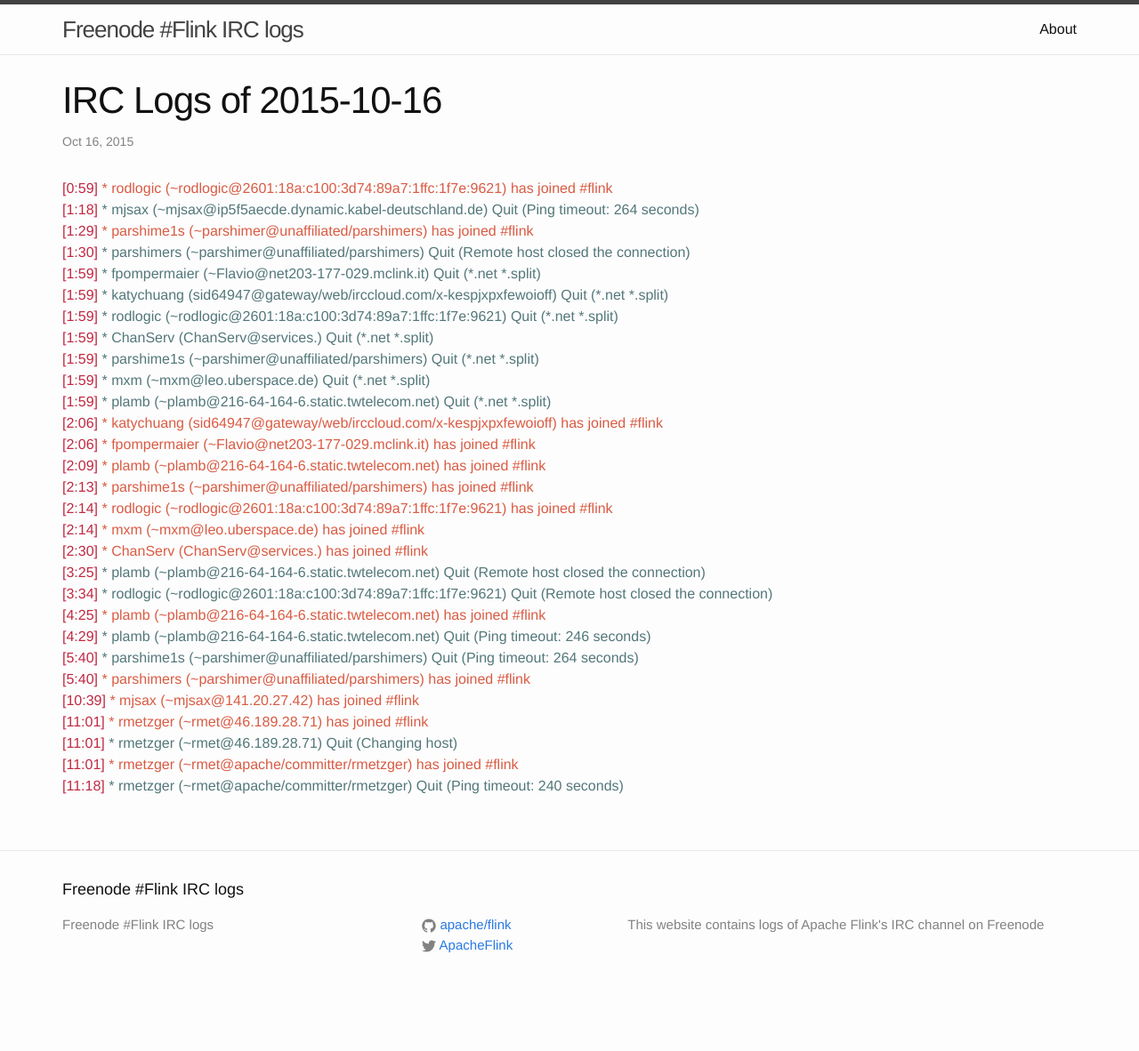
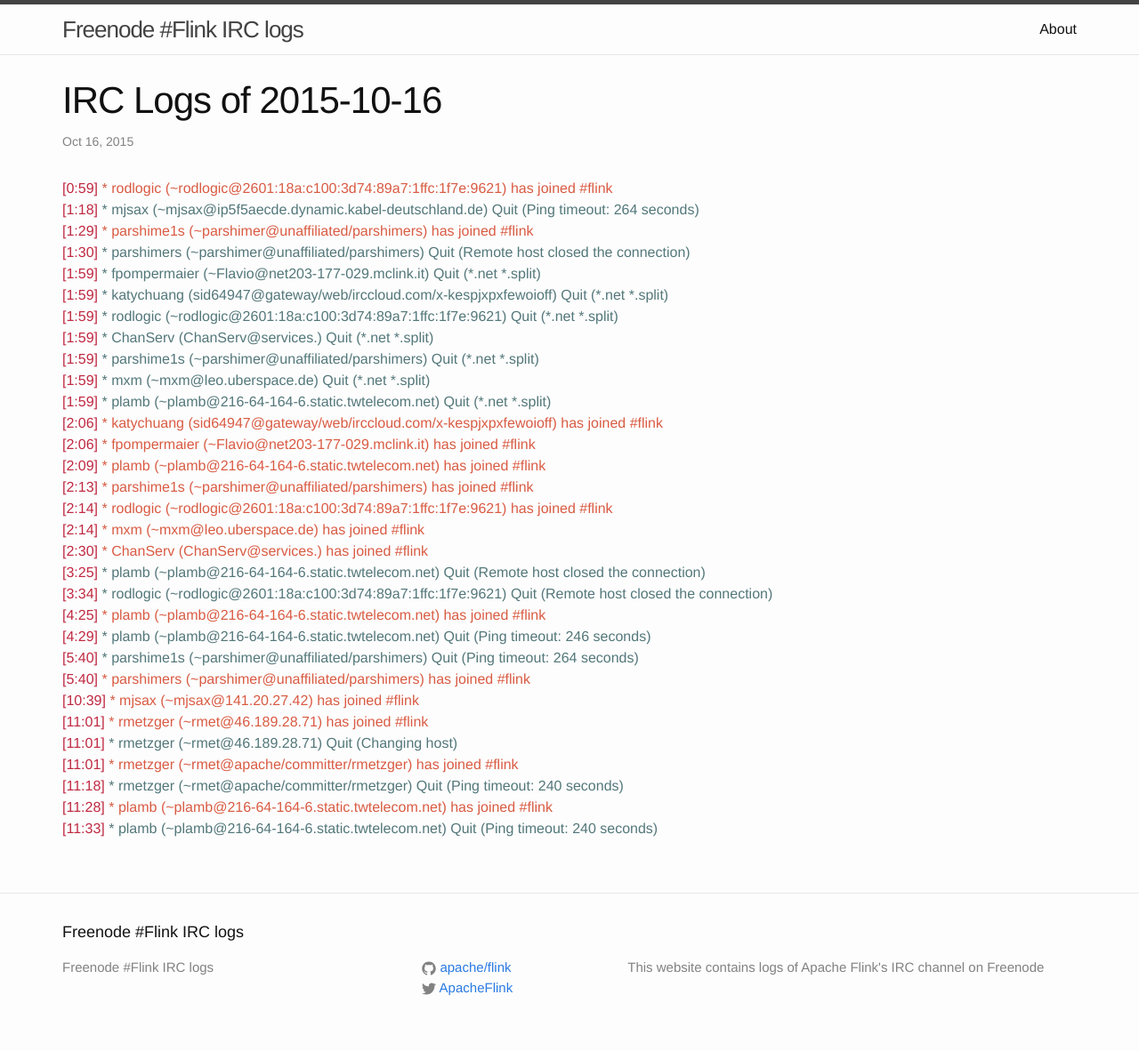
Before and after one commit to flink-irc-logs/flink-irc-logs.github.io, a Jekyll site: the page built from _posts/2015-10-16-logs.markdown, in a window 1280 px wide. Shown: the whole page at 89% size. Built offline with Jekyll 4.4.1, drawn with Linux system fonts in a browser that asks for light colours; before the commit the page ends 1134 px from its top, so only the background shows below that.

Commit message:
Update of the logs on Fri Oct 16 13:26:51 CEST 2015

```diff
--- a/_posts/2015-10-16-logs.markdown
+++ b/_posts/2015-10-16-logs.markdown
@@ -33,3 +33,5 @@
 <span class="irc-date">[11:01]</span> <span class="irc-navy">* rmetzger (~rmet@46.189.28.71) Quit (Changing host)</span><br />
 <span class="irc-date">[11:01]</span> <span class="irc-green">* rmetzger (~rmet@apache/committer/rmetzger) has joined #flink</span><br />
 <span class="irc-date">[11:18]</span> <span class="irc-navy">* rmetzger (~rmet@apache/committer/rmetzger) Quit (Ping timeout: 240 seconds)</span><br />
+<span class="irc-date">[11:28]</span> <span class="irc-green">* plamb (~plamb@216-64-164-6.static.twtelecom.net) has joined #flink</span><br />
+<span class="irc-date">[11:33]</span> <span class="irc-navy">* plamb (~plamb@216-64-164-6.static.twtelecom.net) Quit (Ping timeout: 240 seconds)</span><br />
```
